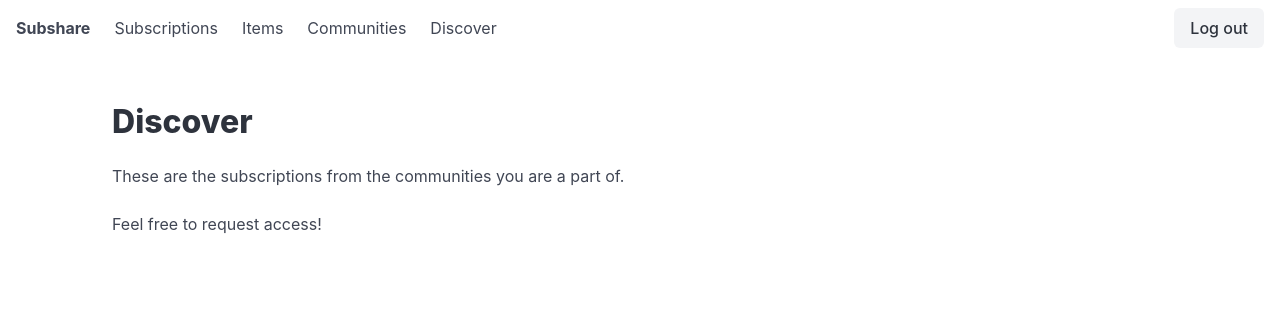
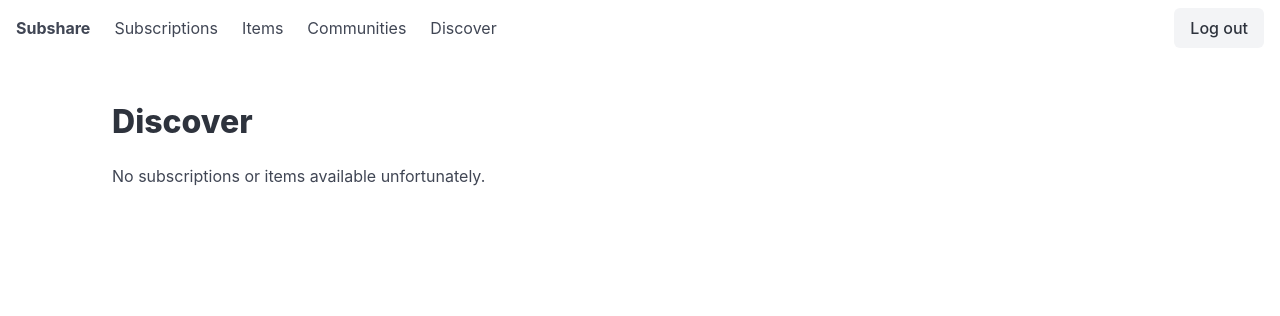
Before and after one commit to musadiqpeerzada/closeknit, a Django app: page /subscriptions/discover in a window 1280 px wide. Shown: the top 316 px of the page. Run offline with Django 5.2, Linux system fonts and the light colour scheme; a user stored in the database is signed in; tables that the repository leaves empty hold one stand-in row (values such as "Sample post"); some libraries are stand-ins or nearby versions.

Commit message:
fixes on lease forms & some html fixes

```diff
--- a/backend/templates/backend/discover.html
+++ b/backend/templates/backend/discover.html
@@ -3,6 +3,7 @@
 {% block content %}
     <div class="container">
         <h1 class="title is-3">Discover</h1>
+        {% if discover.subscriptions or discover.items %}
             <p class="content">These are the subscriptions from the communities you are a part of.</p>
             <p class="content">Feel free to request access!</p>
 
@@ -31,5 +32,11 @@
                     </ul>
                 </section>
             {% endif %}
+
+        {% else %}
+            <p class="content">
+                No subscriptions or items available unfortunately.
+            </p>
+        {% endif %}
     </div>
 {% endblock %}
--- a/backend/templates/backend/item/list.html
+++ b/backend/templates/backend/item/list.html
@@ -10,7 +10,7 @@
                     <span>+ Add</span>
                 </a>
                 <a href="{% url 'lease_add' %}" class="button is-link ml-2">
-                    <span>Register a borrow?</span>
+                    <span>Lent? Record it here</span>
                 </a>
             </div>
 
--- a/backend/templates/backend/lease/cud.html
+++ b/backend/templates/backend/lease/cud.html
@@ -7,7 +7,7 @@
         <div class="container">
 
             {% if view == 'add' %}
-                <h1 class="title is-3">Record a Borrow</h1>
+                <h1 class="title is-3">Record what you have lent</h1>
                 <form method="post" class="form">{% csrf_token %}
                     {{ form|crispy }}
                     <button type="submit" class="button is-primary">Add</button>
@@ -21,7 +21,7 @@
                 </form>
 
             {% elif view == 'delete' %}
-                <h1 class="title is-3">Delete Record</h1>
+                <h1 class="title is-3">Delete</h1>
                 <article class="message is-danger">
                     <div class="message-body">
                         Are you sure you want to delete "<strong>{{ object }}</strong>"?
--- a/backend/views.py
+++ b/backend/views.py
@@ -308,22 +308,22 @@ class ItemDeleteView(generic.DeleteView):
         return Item.objects.filter(owner=self.request.user)
 
 
-class LeaseCreateView(generic.CreateView):
-    template_name = "backend/lease/cud.html"
-    model = Lease
-    fields = ["item", "lessee", "start_date", "end_date"]
-    success_url = reverse_lazy("item_list")
-
-    def get_queryset(self):
-        return Item.objects.filter(owner=self.request.user)
-
-    def form_valid(self, form):
-        form.instance.owner = self.request.user
-        return super().form_valid(form)
-
+class LeaseBaseView(generic.View):
     def get_form(self, *args, **kwargs):
         form = super().get_form(*args, **kwargs)
-        # change label of the lesses field to "Borrower"
+        form.fields["item"].queryset = Item.objects.filter(
+            owner=self.request.user
+        ).exclude(is_active=False)
+
+        form.fields["lessee"].queryset = User.objects.filter(
+            pk__in=[
+                user.pk
+                for user in get_all_users_from_communities_the_user_belongs_to(
+                    self.request.user
+                )
+            ]
+        ).exclude(pk=self.request.user.pk)
+
         form.fields["lessee"].label = "Borrower"
         form.fields["start_date"].widget = forms.widgets.DateTimeInput(
             attrs={"type": "datetime-local"}
@@ -331,27 +331,26 @@ class LeaseCreateView(generic.CreateView):
         form.fields["end_date"].widget = forms.widgets.DateTimeInput(
             attrs={"type": "datetime-local"}
         )
+
         return form
 
 
-class LeaseUpdateView(generic.UpdateView):
+class LeaseCreateView(LeaseBaseView, generic.CreateView):
     template_name = "backend/lease/cud.html"
     model = Lease
     fields = ["item", "lessee", "start_date", "end_date"]
     success_url = reverse_lazy("item_list")
 
-    def get_queryset(self):
-        return Lease.objects.filter(item__owner=self.request.user)
+    def form_valid(self, form):
+        form.instance.owner = self.request.user
+        return super().form_valid(form)
 
-    def get_form(self, *args, **kwargs):
-        form = super().get_form(*args, **kwargs)
-        form.fields["start_date"].widget = forms.widgets.DateTimeInput(
-            attrs={"type": "datetime-local"}
-        )
-        form.fields["end_date"].widget = forms.widgets.DateTimeInput(
-            attrs={"type": "datetime-local"}
-        )
-        return form
+
+class LeaseUpdateView(LeaseBaseView, generic.UpdateView):
+    template_name = "backend/lease/cud.html"
+    model = Lease
+    fields = ["item", "lessee", "start_date", "end_date"]
+    success_url = reverse_lazy("item_list")
 
 
 class LeaseDeleteView(generic.DeleteView):
```
Lines whose indentation alone changed are shown as unchanged.
